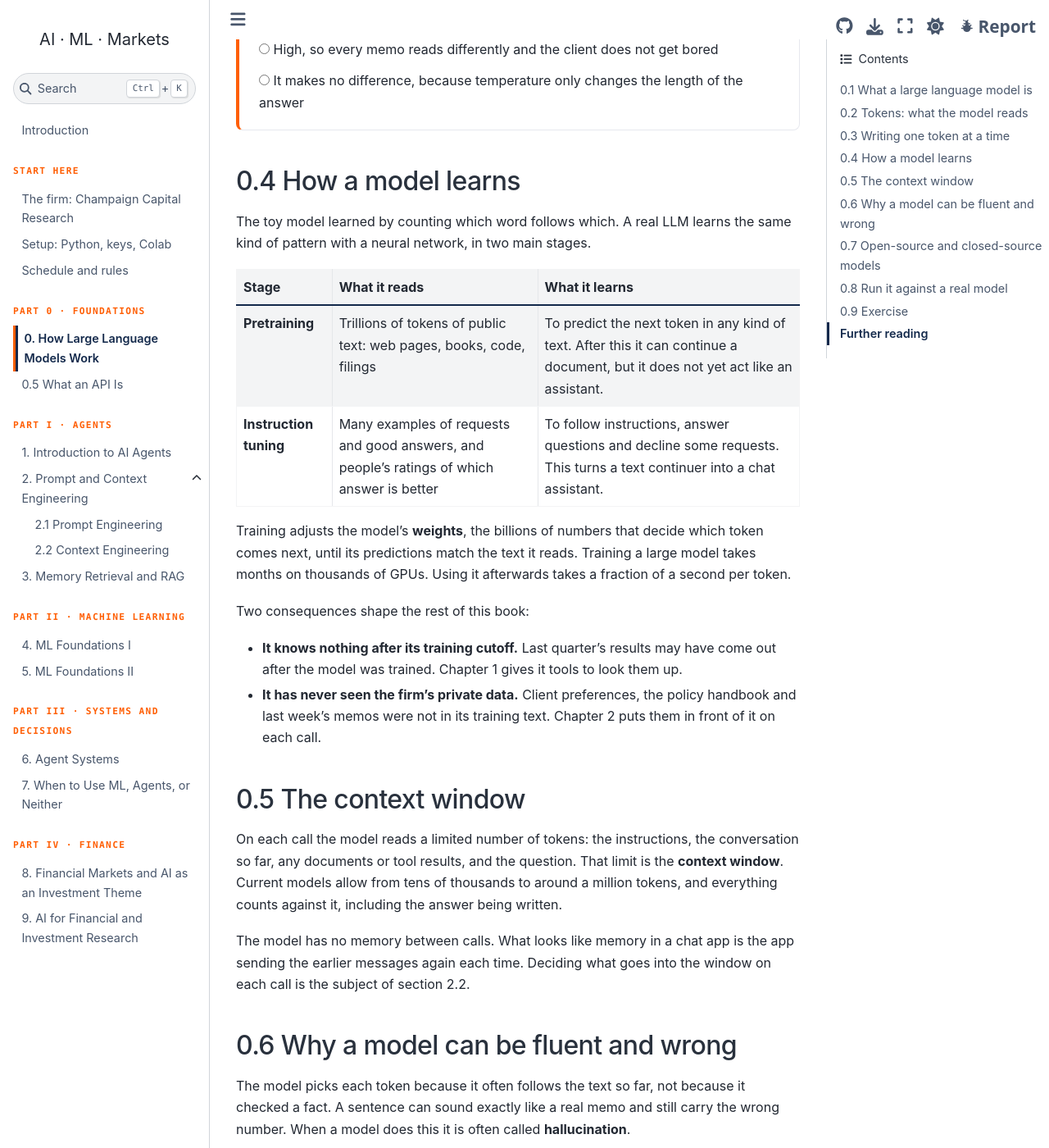
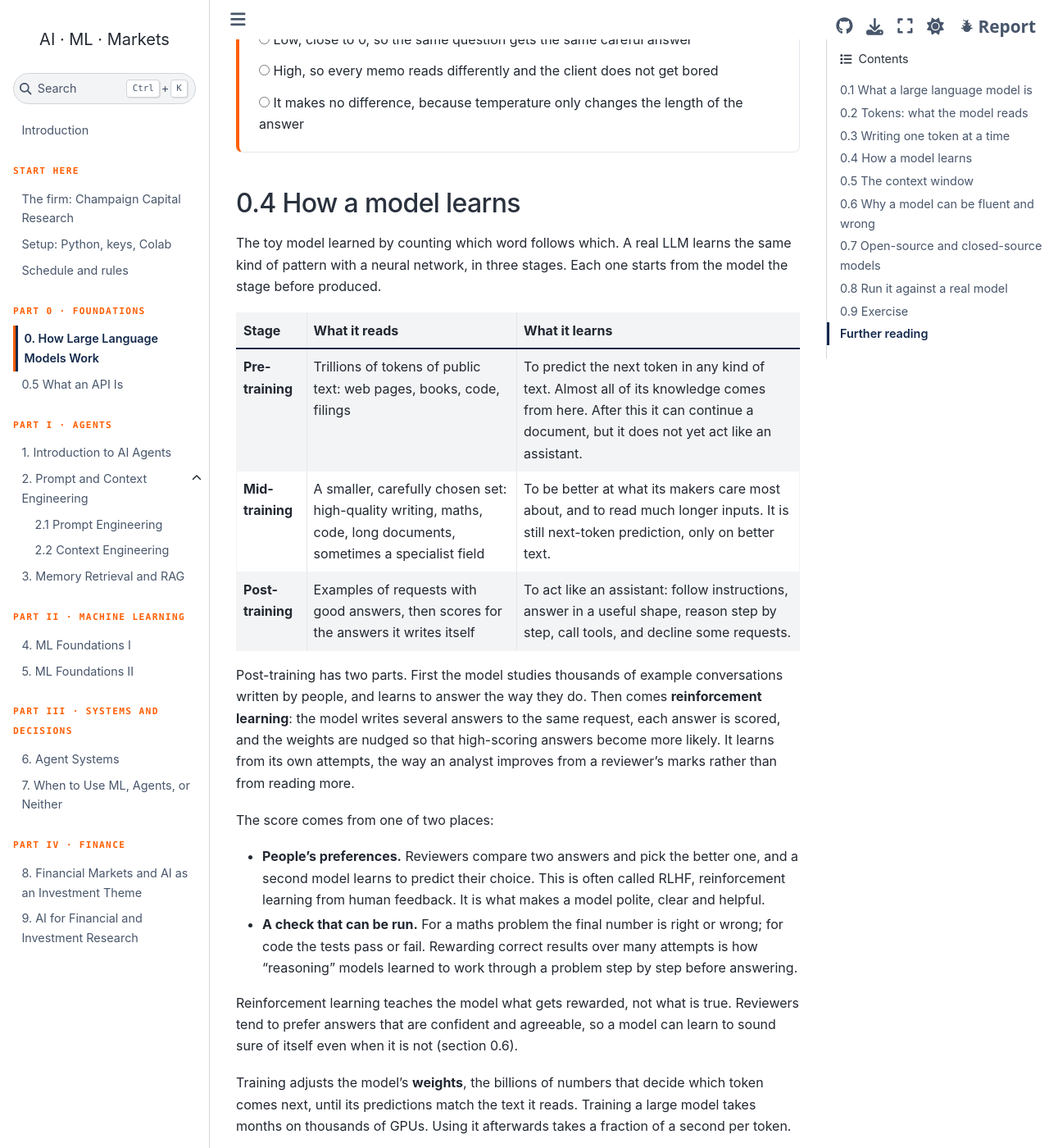
Before and after one commit to ashcastelinocs124/msba-ai-workshop, a Jupyter Book: the page built from book/ch00-how-llms-work.md, in a window 1280 px wide and 1400 px high, scrolled down 4769 px. Shown: the whole window at 82% size. Built offline with Jupyter Book 1.0.4 settings and Sphinx 7.4.7 and the Sphinx Book theme 1.1.4, drawn with Linux system fonts in a browser that asks for light colours; some of the changed text lies outside the part shown.

Commit message:
Split how a model learns into pre-, mid- and post-training, with reinforcement learning
Section 0.4 now has three stages. Post-training covers example
conversations, then reinforcement learning scored by people's preferences
(RLHF) or by a check that can be run (maths, code), and notes that RL
rewards what reviewers prefer, not what is true.

````diff
--- a/book/ch00-how-llms-work.md
+++ b/book/ch00-how-llms-work.md
@@ -12,7 +12,7 @@
 :class: note
 - Say what a token is, and why a model's costs and limits are counted in tokens rather than words.
 - Explain how a model writes by predicting the next token, and what the temperature setting changes.
-- Describe at a high level how a model is trained, and why that leaves it without the firm's data or today's numbers.
+- Describe the three stages of training (pre-training, mid-training and post-training, including reinforcement learning), and why they leave a model without the firm's data or today's numbers.
 - Tell an open-weight model from a closed one, and choose between them for a task at the firm.
 ```
 
@@ -107,12 +107,22 @@ At 0 all three runs agree. At 1.5 they wander, and some wander into sentences th
 
 ## 0.4 How a model learns
 
-The toy model learned by counting which word follows which. A real LLM learns the same kind of pattern with a neural network, in two main stages.
+The toy model learned by counting which word follows which. A real LLM learns the same kind of pattern with a neural network, in three stages. Each one starts from the model the stage before produced.
 
 | Stage | What it reads | What it learns |
 |---|---|---|
-| **Pretraining** | Trillions of tokens of public text: web pages, books, code, filings | To predict the next token in any kind of text. After this it can continue a document, but it does not yet act like an assistant. |
-| **Instruction tuning** | Many examples of requests and good answers, and people's ratings of which answer is better | To follow instructions, answer questions and decline some requests. This turns a text continuer into a chat assistant. |
+| **Pre-training** | Trillions of tokens of public text: web pages, books, code, filings | To predict the next token in any kind of text. Almost all of its knowledge comes from here. After this it can continue a document, but it does not yet act like an assistant. |
+| **Mid-training** | A smaller, carefully chosen set: high-quality writing, maths, code, long documents, sometimes a specialist field | To be better at what its makers care most about, and to read much longer inputs. It is still next-token prediction, only on better text. |
+| **Post-training** | Examples of requests with good answers, then scores for the answers it writes itself | To act like an assistant: follow instructions, answer in a useful shape, reason step by step, call tools, and decline some requests. |
+
+Post-training has two parts. First the model studies thousands of example conversations written by people, and learns to answer the way they do. Then comes **reinforcement learning**: the model writes several answers to the same request, each answer is scored, and the weights are nudged so that high-scoring answers become more likely. It learns from its own attempts, the way an analyst improves from a reviewer's marks rather than from reading more.
+
+The score comes from one of two places:
+
+- **People's preferences.** Reviewers compare two answers and pick the better one, and a second model learns to predict their choice. This is often called RLHF, reinforcement learning from human feedback. It is what makes a model polite, clear and helpful.
+- **A check that can be run.** For a maths problem the final number is right or wrong; for code the tests pass or fail. Rewarding correct results over many attempts is how "reasoning" models learned to work through a problem step by step before answering.
+
+Reinforcement learning teaches the model what gets rewarded, not what is true. Reviewers tend to prefer answers that are confident and agreeable, so a model can learn to sound sure of itself even when it is not (section 0.6).
 
 Training adjusts the model's **weights**, the billions of numbers that decide which token comes next, until its predictions match the text it reads. Training a large model takes months on thousands of GPUs. Using it afterwards takes a fraction of a second per token.
 
@@ -255,5 +265,6 @@ These use the cells on this page; there is no Colab notebook for this chapter.
 
 - 3Blue1Brown, [*Transformers, the tech behind LLMs*](https://www.youtube.com/watch?v=wjZofJX0v4M) (video) — how a model turns text into tokens and predicts the next one, drawn step by step.
 - Andrej Karpathy, [*Intro to Large Language Models*](https://www.youtube.com/watch?v=zjkBMFhNj_g) (1-hour talk) — pretraining, fine-tuning, and what models can and cannot do.
+- Hugging Face, [*Illustrating Reinforcement Learning from Human Feedback*](https://huggingface.co/blog/rlhf) — how post-training turns people's preferences into a score the model learns from.
 - Jay Alammar, [*The Illustrated Transformer*](https://jalammar.github.io/illustrated-transformer/) — the architecture inside the model, in pictures.
 - Hugging Face, [*LLM Course*](https://huggingface.co/learn/llm-course/chapter1/1) — free, hands-on, and the place most open models are published.
````
